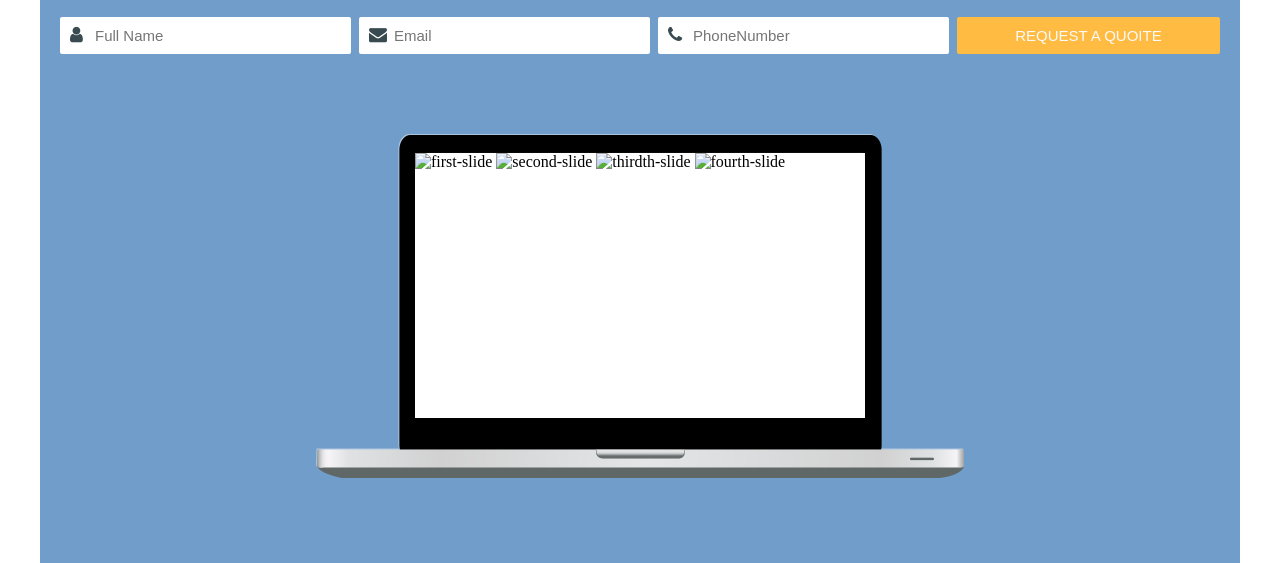
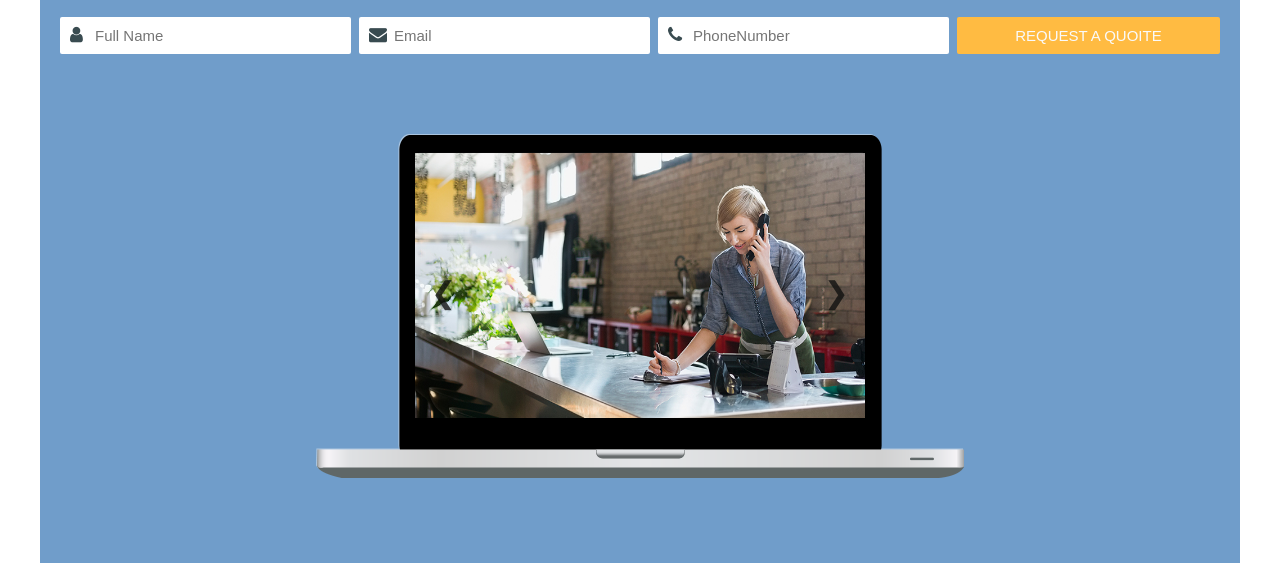
Before and after one commit to ElfimovArtem/Fourth-work, a website: page index.html in a window 1280 px wide. Shown: the part 237-800 px from the top of the page. Drawn offline with Linux system fonts and the light colour scheme.

Commit message:
Redesigned slider-works, you need to edit the styles of the first-screenю

```diff
--- a/index.html
+++ b/index.html
@@ -78,14 +78,21 @@
                     <img class="first-screen__layout-laptop-image" src="./assets/laptop.png" />
                 </div>
                 <div class="slider">
-                    <div class="slider__line">
-                        <img class="slider__line-image" src="./assets/first-slide.png" alt="first-slide" />
+                    <div class="slider__item">
+                        <img class="slider__line-image" src="./assets/first-slide.jpg" alt="first-slide" />
+                    </div>
+                    <div class="slider__item">
                         <img class="slider__line-image"src="./assets/second-slide.jpg" alt="second-slide" />
+                    </div>
+                    <div class="slider__item">
                         <img class="slider__line-image"src="./assets/thirdth-slide.jpg" alt="thirdth-slide" />
+                    </div>
+                    <div class="slider__item">
                         <img class="slider__line-image"src="./assets/fourth-slide.jpg" alt="fourth-slide" />
                     </div>
+                    <a class="prev" onclick="prevSlide()">&#10094;</a>
+                    <a class="next" onclick="nextSlide()">&#10095;</a>
                 </div>
-                <button class="next-slide">Next</button>
             </div>
         </div>
     </div>
--- a/slider.js
+++ b/slider.js
@@ -1,7 +1,34 @@
-document.getElementsByClassName("next-slide").onclick = sliderNext;
-    var top = 0;
-function sliderNext() {
-    var slider__line = document.getElementsByClassName("slider__line");
-    top = top - 252;
-    slider__line.style.top = top +'px';
+/* Индекс слайда по умолчанию */
+var slideIndex = 1;
+showSlides(slideIndex);
+
+/* Функция увеличивает индекс на 1, показывает следующй слайд*/
+function nextSlide() {
+    showSlides(slideIndex += 1);
 }
+
+/* Функция уменьшяет индекс на 1, показывает предыдущий слайд*/
+function prevSlide() {
+    showSlides(slideIndex -= 1);
+}
+
+/* Устанавливает текущий слайд */
+function currentSlide(n) {
+    showSlides(slideIndex = n);
+}
+
+/* Основная функция слайдера */
+function showSlides(n) {
+    var i;
+    var slider = document.getElementsByClassName("slider__item");
+    if (n > slider.length) {
+        slideIndex = 1
+    }
+    if (n < 1) {
+        slideIndex = slider.length
+    }
+    for (i = 0; i < slider.length; i++) {
+        slider[i].style.display = "none";
+    }
+    slider[slideIndex - 1].style.display = "block";
+}
--- a/style.css
+++ b/style.css
@@ -789,19 +789,32 @@
     bottom: 265px;
     left: 375px;
 }
-.slider__line {
+.slider__item {
     width: 100%;
     height: 100%;
     position: relative;
     top: 0;
-    /*transition: all ease 1s;
-    overflow: hidden;*/
 }
 .slider__line-image {
     width: 100%;
     height: 100%;
     margin: 0;
 }
-.next-slide {
+.prev, .next {
+    cursor: pointer;
     position: absolute;
+    top: 40%;
+    padding: 16px;
+    color: #111111;
+    font-size: 30px;
+    opacity: 0.8;
 }
+.next:active {
+    transform: scale(0.97, 0.97);
+}
+.prev:active {
+    transform: scale(0.97, 0.97);
+}
+.next {
+    right: 0;
+}
```
Also changed, not shown: assets/first-slide.jpg (added), assets/fourth-slide.jpg (added), assets/second-slide.jpg (added), assets/thirdth-slide.jpg (added).
